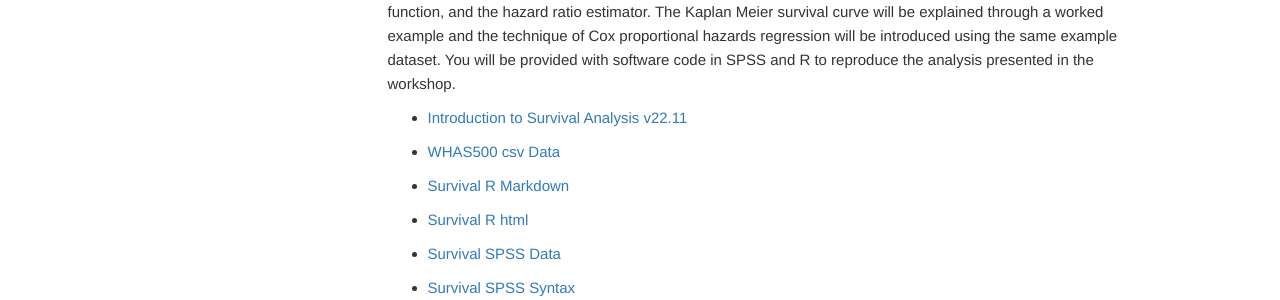
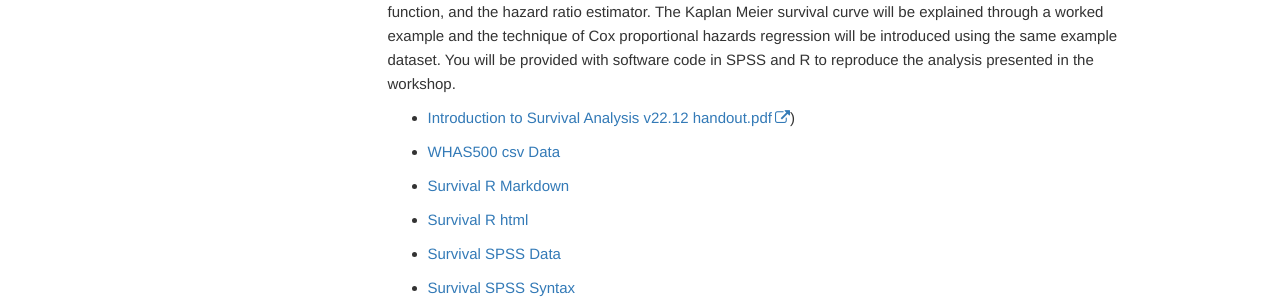
Before and after one commit to Sydney-Informatics-Hub/stats-resources, a Jekyll site: the page built from _docs/Sites/workshops_and_workflows.md, in a window 1280 px wide and 900 px high, scrolled down 4492 px. Shown: the part 151-451 px from the top of the window. Built offline with Jekyll 4.4.1, drawn with Linux system fonts in a browser that asks for light colours; nearby versions of some CDN libraries; comment, search, counter and statistics services are not loaded.

Commit message:
Update workshops_and_workflows.md

```diff
--- a/_docs/Sites/workshops_and_workflows.md
+++ b/_docs/Sites/workshops_and_workflows.md
@@ -84,7 +84,7 @@ This workshop provides research students with a theoretical and practical introd
 
 ##### Introduction to Survival Analysis
 Survival analysis is used when you want to measure the time elapsed up to when a specified event occurs. It is commonly used in studies where subjects are followed until death occurs, hence the name. In this workshop we will introduce some key concepts pertaining to survival analysis, including censoring of cases, the survival function, and the hazard ratio estimator. The Kaplan Meier survival curve will be explained through a worked example and the technique of Cox proportional hazards regression will be introduced using the same example dataset. You will be provided with software code in SPSS and R to reproduce the analysis presented in the workshop.
-   * [Introduction to Survival Analysis v22.11](assets/files/Introduction%20to%20Survival%20Analysis%20v22.11%20handout.pdf)
+   * [Introduction to Survival Analysis v22.12 handout.pdf](https://github.com/Sydney-Informatics-Hub/stats-resources/blob/main/Introduction%20to%20Survival%20Analysis%20HANDOUT%20v22.12%2026-04-2023.pdf))
    * [WHAS500 csv Data](assets/files/WHAS500data.csv)
    * [Survival R Markdown](assets/files/SurvivalAnalysis_R%20(4).Rmd)
    * [Survival R html](assets/files/SurvivalAnalysis_R%20(2).html)
```
